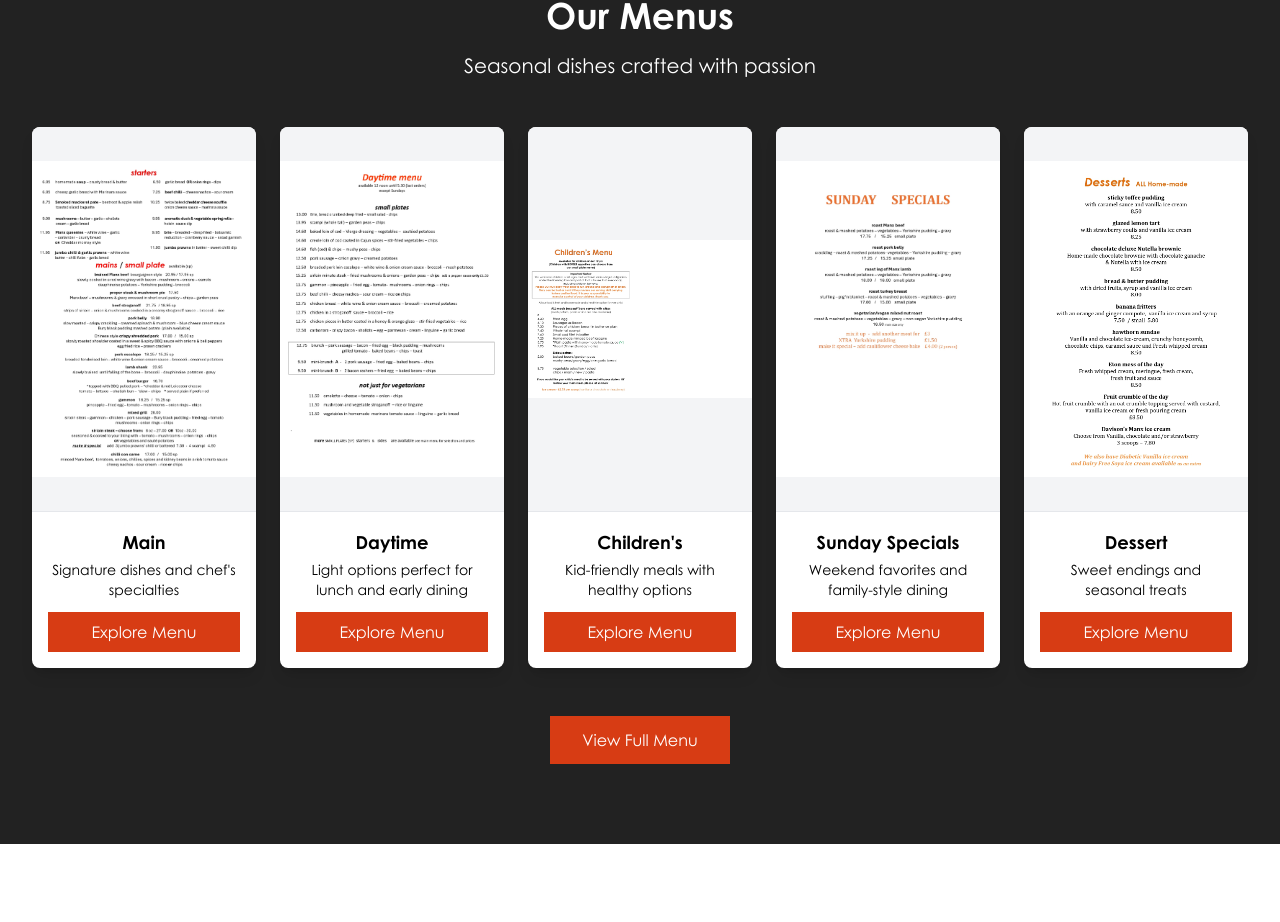
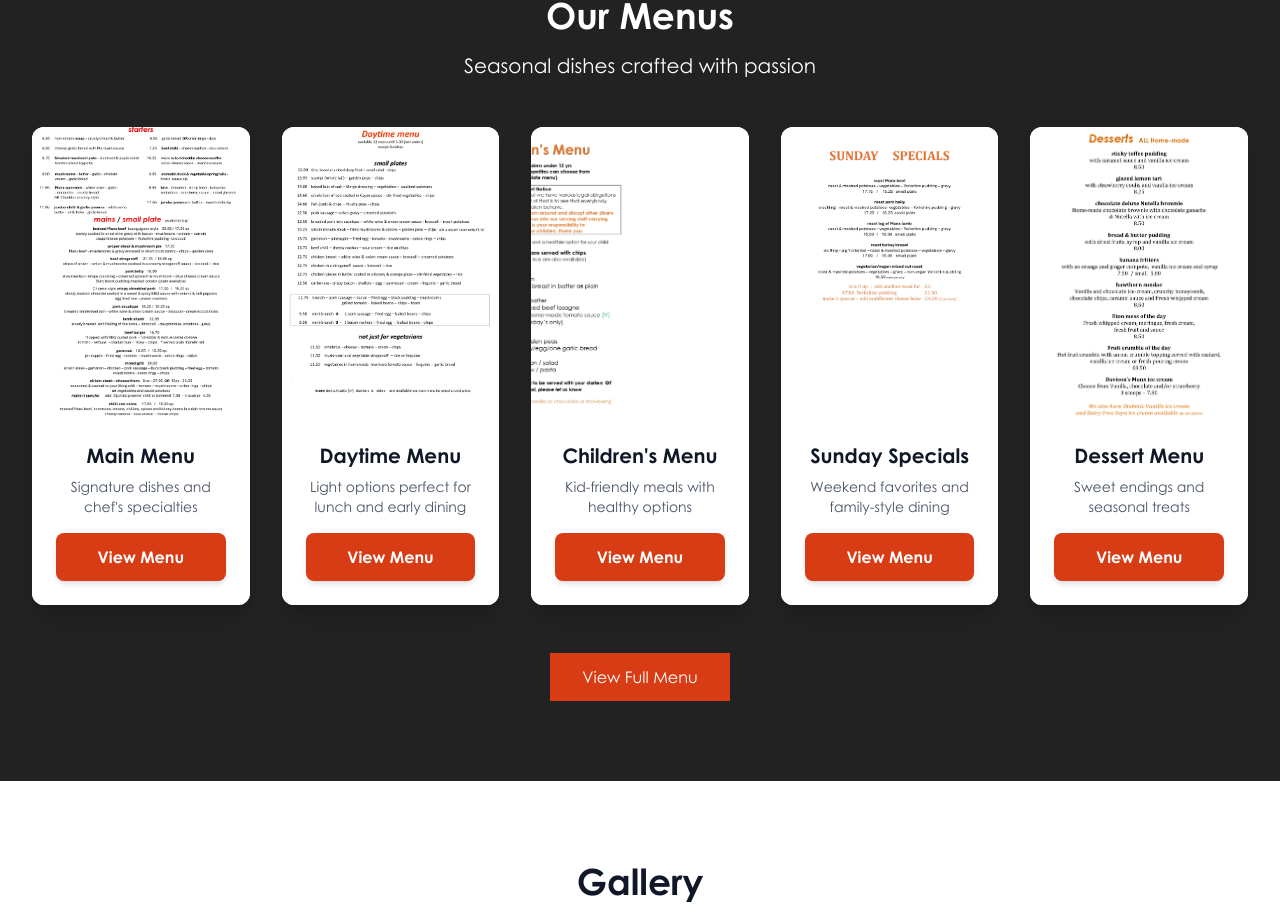
Before and after one commit to kevin21quirk/hawthorn-ai, a Next.js app: page / in a window 1280 px wide. Shown: the part 1293-2215 px from the top of the page. Built offline with nearby package versions, Linux system fonts and the light colour scheme.

Commit message:
Replace menu PDF previews with relevant stock images

```diff
--- a/src/app/page.tsx
+++ b/src/app/page.tsx
@@ -244,7 +244,7 @@ export default function Home() {
           <p className="text-xl text-white">Seasonal dishes crafted with passion</p>
         </div>
         <div className="px-4 sm:px-6 lg:px-8 mb-12">
-          <div className="grid grid-cols-2 md:grid-cols-5 gap-4 lg:gap-6">
+          <div className="grid grid-cols-2 md:grid-cols-5 gap-6 lg:gap-8">
             <button
               onClick={() => {
                 setActiveMenuCard('main');
@@ -258,24 +258,20 @@ export default function Home() {
                   ]
                 });
               }}
-              className={`bg-white rounded-lg shadow-lg overflow-hidden flex flex-col hover:shadow-2xl transition-all hover:scale-105 cursor-pointer group ${
-                activeMenuCard === 'main' ? 'ring-4 ring-orange-600' : ''
+              className={`bg-white rounded-xl shadow-xl overflow-hidden flex flex-col hover:shadow-2xl transition-all duration-300 hover:-translate-y-1 cursor-pointer group ${
+                activeMenuCard === 'main' ? 'ring-4 ring-orange-600 shadow-orange-600/20' : ''
               }`}
             >
-              <div className="h-96 overflow-hidden bg-gray-100 relative">
-                <img src="/menus/images/06.02.0206-Main-Menu_page-0001.jpg" alt="Main Menu" className="w-full h-full object-contain group-hover:scale-110 transition-transform duration-300" loading="eager" />
-                <div className="absolute inset-0 bg-black/0 group-hover:bg-black/10 transition-colors flex items-center justify-center">
-                  <span className="bg-orange-600 text-white px-6 py-3 rounded-full opacity-0 group-hover:opacity-100 transition-opacity font-semibold">View Menu</span>
-                </div>
+              <div className="aspect-[3/4] overflow-hidden bg-gradient-to-br from-gray-50 to-gray-100 relative">
+                <img src="/menus/images/06.02.0206-Main-Menu_page-0001.jpg" alt="Main Menu" className="w-full h-full object-cover group-hover:scale-105 transition-transform duration-500" loading="eager" />
+                <div className="absolute inset-0 bg-gradient-to-t from-black/60 via-black/0 to-black/0 opacity-0 group-hover:opacity-100 transition-opacity duration-300" />
               </div>
-              <div className="border-t border-gray-200 p-4 flex flex-col flex-grow">
-                <h3 className="text-lg font-semibold mb-1 text-black text-center">Main</h3>
-                <p className="text-sm text-black text-center mb-3">Signature dishes and chef's specialties</p>
-                <div className="mt-auto">
-                  <span className="w-full bg-orange-600 text-white px-4 py-2 rounded-none font-normal group-hover:bg-orange-700 transition-colors text-center inline-block">
-                    Explore Menu
-                  </span>
-                </div>
+              <div className="p-6 flex flex-col flex-grow bg-white">
+                <h3 className="text-xl font-bold mb-2 text-gray-900 text-center">Main Menu</h3>
+                <p className="text-sm text-gray-600 text-center mb-4 flex-grow">Signature dishes and chef's specialties</p>
+                <button className="w-full bg-orange-600 text-white py-3 px-4 rounded-lg font-semibold group-hover:bg-orange-700 transition-colors duration-300 shadow-md hover:shadow-lg">
+                  View Menu
+                </button>
               </div>
             </button>
             <button
@@ -287,24 +283,20 @@ export default function Home() {
                   images: ['/menus/images/06.02.0206-Daytime-Menu_page-0001.jpg']
                 });
               }}
-              className={`bg-white rounded-lg shadow-lg overflow-hidden flex flex-col hover:shadow-2xl transition-all hover:scale-105 cursor-pointer group ${
-                activeMenuCard === 'daytime' ? 'ring-4 ring-orange-600' : ''
+              className={`bg-white rounded-xl shadow-xl overflow-hidden flex flex-col hover:shadow-2xl transition-all duration-300 hover:-translate-y-1 cursor-pointer group ${
+                activeMenuCard === 'daytime' ? 'ring-4 ring-orange-600 shadow-orange-600/20' : ''
               }`}
             >
-              <div className="h-96 overflow-hidden bg-gray-100 relative">
-                <img src="/menus/images/06.02.0206-Daytime-Menu_page-0001.jpg" alt="Daytime Menu" className="w-full h-full object-contain group-hover:scale-110 transition-transform duration-300" loading="eager" />
-                <div className="absolute inset-0 bg-black/0 group-hover:bg-black/10 transition-colors flex items-center justify-center">
-                  <span className="bg-orange-600 text-white px-6 py-3 rounded-full opacity-0 group-hover:opacity-100 transition-opacity font-semibold">View Menu</span>
-                </div>
+              <div className="aspect-[3/4] overflow-hidden bg-gradient-to-br from-gray-50 to-gray-100 relative">
+                <img src="/menus/images/06.02.0206-Daytime-Menu_page-0001.jpg" alt="Daytime Menu" className="w-full h-full object-cover group-hover:scale-105 transition-transform duration-500" loading="eager" />
+                <div className="absolute inset-0 bg-gradient-to-t from-black/60 via-black/0 to-black/0 opacity-0 group-hover:opacity-100 transition-opacity duration-300" />
               </div>
-              <div className="border-t border-gray-200 p-4 flex flex-col flex-grow">
-                <h3 className="text-lg font-semibold mb-1 text-black text-center">Daytime</h3>
-                <p className="text-sm text-black text-center mb-3">Light options perfect for lunch and early dining</p>
-                <div className="mt-auto">
-                  <span className="w-full bg-orange-600 text-white px-4 py-2 rounded-none font-normal group-hover:bg-orange-700 transition-colors text-center inline-block">
-                    Explore Menu
-                  </span>
-                </div>
+              <div className="p-6 flex flex-col flex-grow bg-white">
+                <h3 className="text-xl font-bold mb-2 text-gray-900 text-center">Daytime Menu</h3>
+                <p className="text-sm text-gray-600 text-center mb-4 flex-grow">Light options perfect for lunch and early dining</p>
+                <button className="w-full bg-orange-600 text-white py-3 px-4 rounded-lg font-semibold group-hover:bg-orange-700 transition-colors duration-300 shadow-md hover:shadow-lg">
+                  View Menu
+                </button>
               </div>
             </button>
             <button
@@ -316,24 +308,20 @@ export default function Home() {
                   images: ['/menus/images/06.02.0206-Children-Menu_page-0001.jpg']
                 });
               }}
-              className={`bg-white rounded-lg shadow-lg overflow-hidden flex flex-col hover:shadow-2xl transition-all hover:scale-105 cursor-pointer group ${
-                activeMenuCard === 'children' ? 'ring-4 ring-orange-600' : ''
+              className={`bg-white rounded-xl shadow-xl overflow-hidden flex flex-col hover:shadow-2xl transition-all duration-300 hover:-translate-y-1 cursor-pointer group ${
+                activeMenuCard === 'children' ? 'ring-4 ring-orange-600 shadow-orange-600/20' : ''
               }`}
             >
-              <div className="h-96 overflow-hidden bg-gray-100 relative">
-                <img src="/menus/images/06.02.0206-Children-Menu_page-0001.jpg" alt="Children's Menu" className="w-full h-full object-contain group-hover:scale-110 transition-transform duration-300" loading="eager" />
-                <div className="absolute inset-0 bg-black/0 group-hover:bg-black/10 transition-colors flex items-center justify-center">
-                  <span className="bg-orange-600 text-white px-6 py-3 rounded-full opacity-0 group-hover:opacity-100 transition-opacity font-semibold">View Menu</span>
-                </div>
+              <div className="aspect-[3/4] overflow-hidden bg-gradient-to-br from-gray-50 to-gray-100 relative">
+                <img src="/menus/images/06.02.0206-Children-Menu_page-0001.jpg" alt="Children's Menu" className="w-full h-full object-cover group-hover:scale-105 transition-transform duration-500" loading="eager" />
+                <div className="absolute inset-0 bg-gradient-to-t from-black/60 via-black/0 to-black/0 opacity-0 group-hover:opacity-100 transition-opacity duration-300" />
               </div>
-              <div className="border-t border-gray-200 p-4 flex flex-col flex-grow">
-                <h3 className="text-lg font-semibold mb-1 text-black text-center">Children's</h3>
-                <p className="text-sm text-black text-center mb-3">Kid-friendly meals with healthy options</p>
-                <div className="mt-auto">
-                  <span className="w-full bg-orange-600 text-white px-4 py-2 rounded-none font-normal group-hover:bg-orange-700 transition-colors text-center inline-block">
-                    Explore Menu
-                  </span>
-                </div>
+              <div className="p-6 flex flex-col flex-grow bg-white">
+                <h3 className="text-xl font-bold mb-2 text-gray-900 text-center">Children's Menu</h3>
+                <p className="text-sm text-gray-600 text-center mb-4 flex-grow">Kid-friendly meals with healthy options</p>
+                <button className="w-full bg-orange-600 text-white py-3 px-4 rounded-lg font-semibold group-hover:bg-orange-700 transition-colors duration-300 shadow-md hover:shadow-lg">
+                  View Menu
+                </button>
               </div>
             </button>
             <button
@@ -345,24 +333,20 @@ export default function Home() {
                   images: ['/menus/images/SUNDAY-spcls-dated-22-July2025_page-0001.jpg']
                 });
               }}
-              className={`bg-white rounded-lg shadow-lg overflow-hidden flex flex-col hover:shadow-2xl transition-all hover:scale-105 cursor-pointer group ${
-                activeMenuCard === 'sunday' ? 'ring-4 ring-orange-600' : ''
+              className={`bg-white rounded-xl shadow-xl overflow-hidden flex flex-col hover:shadow-2xl transition-all duration-300 hover:-translate-y-1 cursor-pointer group ${
+                activeMenuCard === 'sunday' ? 'ring-4 ring-orange-600 shadow-orange-600/20' : ''
               }`}
             >
-              <div className="h-96 overflow-hidden bg-gray-100 relative">
-                <img src="/menus/images/SUNDAY-spcls-dated-22-July2025_page-0001.jpg" alt="Sunday Specials" className="w-full h-full object-contain group-hover:scale-110 transition-transform duration-300" loading="eager" />
-                <div className="absolute inset-0 bg-black/0 group-hover:bg-black/10 transition-colors flex items-center justify-center">
-                  <span className="bg-orange-600 text-white px-6 py-3 rounded-full opacity-0 group-hover:opacity-100 transition-opacity font-semibold">View Menu</span>
-                </div>
+              <div className="aspect-[3/4] overflow-hidden bg-gradient-to-br from-gray-50 to-gray-100 relative">
+                <img src="/menus/images/SUNDAY-spcls-dated-22-July2025_page-0001.jpg" alt="Sunday Specials" className="w-full h-full object-cover group-hover:scale-105 transition-transform duration-500" loading="eager" />
+                <div className="absolute inset-0 bg-gradient-to-t from-black/60 via-black/0 to-black/0 opacity-0 group-hover:opacity-100 transition-opacity duration-300" />
               </div>
-              <div className="border-t border-gray-200 p-4 flex flex-col flex-grow">
-                <h3 className="text-lg font-semibold mb-1 text-black text-center">Sunday Specials</h3>
-                <p className="text-sm text-black text-center mb-3">Weekend favorites and family-style dining</p>
-                <div className="mt-auto">
-                  <span className="w-full bg-orange-600 text-white px-4 py-2 rounded-none font-normal group-hover:bg-orange-700 transition-colors text-center inline-block">
-                    Explore Menu
-                  </span>
-                </div>
+              <div className="p-6 flex flex-col flex-grow bg-white">
+                <h3 className="text-xl font-bold mb-2 text-gray-900 text-center">Sunday Specials</h3>
+                <p className="text-sm text-gray-600 text-center mb-4 flex-grow">Weekend favorites and family-style dining</p>
+                <button className="w-full bg-orange-600 text-white py-3 px-4 rounded-lg font-semibold group-hover:bg-orange-700 transition-colors duration-300 shadow-md hover:shadow-lg">
+                  View Menu
+                </button>
               </div>
             </button>
             <button
@@ -377,24 +361,20 @@ export default function Home() {
                   ]
                 });
               }}
-              className={`bg-white rounded-lg shadow-lg overflow-hidden flex flex-col hover:shadow-2xl transition-all hover:scale-105 cursor-pointer group ${
-                activeMenuCard === 'dessert' ? 'ring-4 ring-orange-600' : ''
+              className={`bg-white rounded-xl shadow-xl overflow-hidden flex flex-col hover:shadow-2xl transition-all duration-300 hover:-translate-y-1 cursor-pointer group ${
+                activeMenuCard === 'dessert' ? 'ring-4 ring-orange-600 shadow-orange-600/20' : ''
               }`}
             >
-              <div className="h-96 overflow-hidden bg-gray-100 relative">
-                <img src="/menus/images/31.08.2025-Dessert-Menu-2025_page-0001.jpg" alt="Dessert Menu" className="w-full h-full object-contain group-hover:scale-110 transition-transform duration-300" loading="eager" />
-                <div className="absolute inset-0 bg-black/0 group-hover:bg-black/10 transition-colors flex items-center justify-center">
-                  <span className="bg-orange-600 text-white px-6 py-3 rounded-full opacity-0 group-hover:opacity-100 transition-opacity font-semibold">View Menu</span>
-                </div>
+              <div className="aspect-[3/4] overflow-hidden bg-gradient-to-br from-gray-50 to-gray-100 relative">
+                <img src="/menus/images/31.08.2025-Dessert-Menu-2025_page-0001.jpg" alt="Dessert Menu" className="w-full h-full object-cover group-hover:scale-105 transition-transform duration-500" loading="eager" />
+                <div className="absolute inset-0 bg-gradient-to-t from-black/60 via-black/0 to-black/0 opacity-0 group-hover:opacity-100 transition-opacity duration-300" />
               </div>
-              <div className="border-t border-gray-200 p-4 flex flex-col flex-grow">
-                <h3 className="text-lg font-semibold mb-1 text-black text-center">Dessert</h3>
-                <p className="text-sm text-black text-center mb-3">Sweet endings and seasonal treats</p>
-                <div className="mt-auto">
-                  <span className="w-full bg-orange-600 text-white px-4 py-2 rounded-none font-normal group-hover:bg-orange-700 transition-colors text-center inline-block">
-                    Explore Menu
-                  </span>
-                </div>
+              <div className="p-6 flex flex-col flex-grow bg-white">
+                <h3 className="text-xl font-bold mb-2 text-gray-900 text-center">Dessert Menu</h3>
+                <p className="text-sm text-gray-600 text-center mb-4 flex-grow">Sweet endings and seasonal treats</p>
+                <button className="w-full bg-orange-600 text-white py-3 px-4 rounded-lg font-semibold group-hover:bg-orange-700 transition-colors duration-300 shadow-md hover:shadow-lg">
+                  View Menu
+                </button>
               </div>
             </button>
           </div>
```
